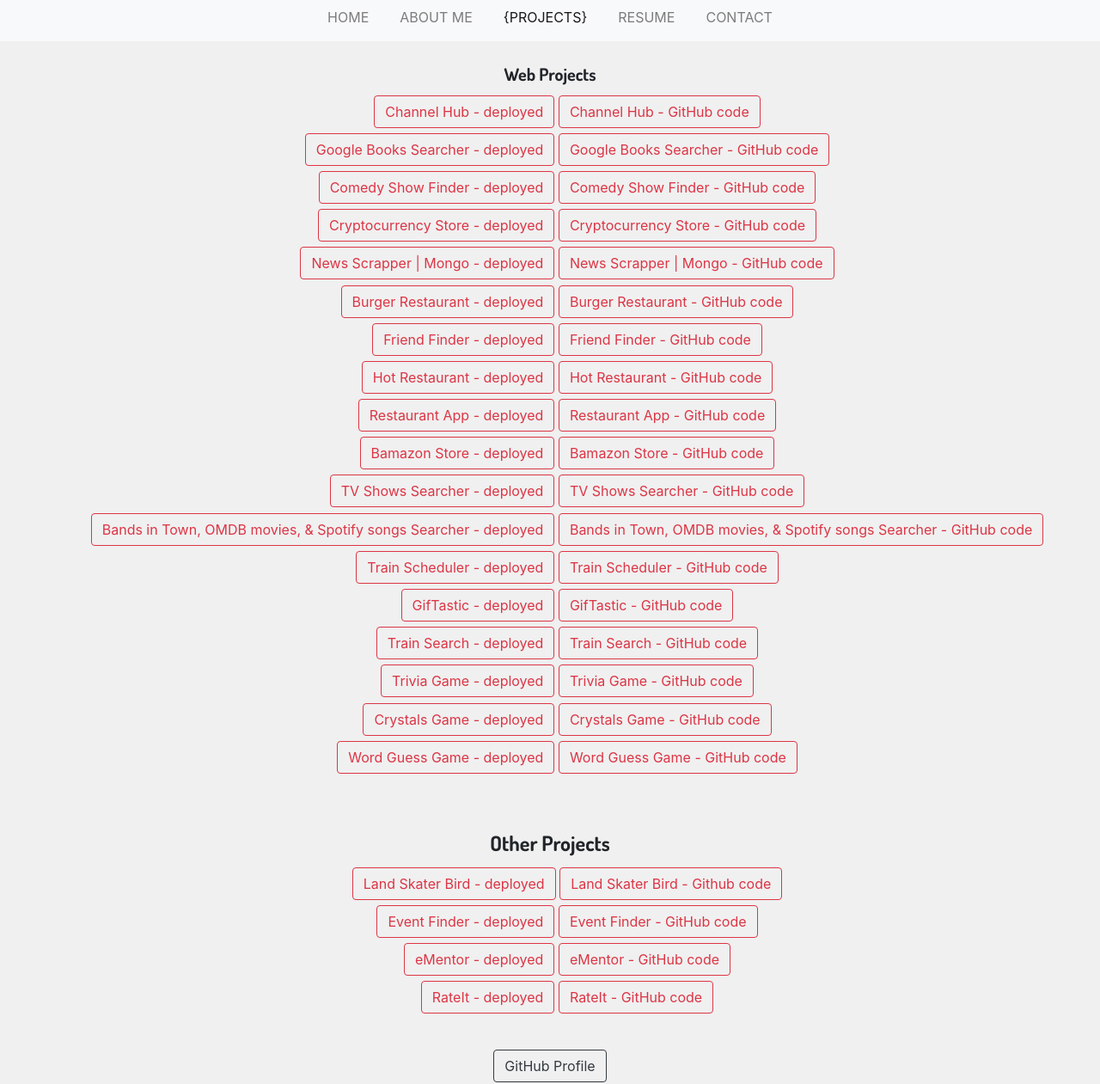
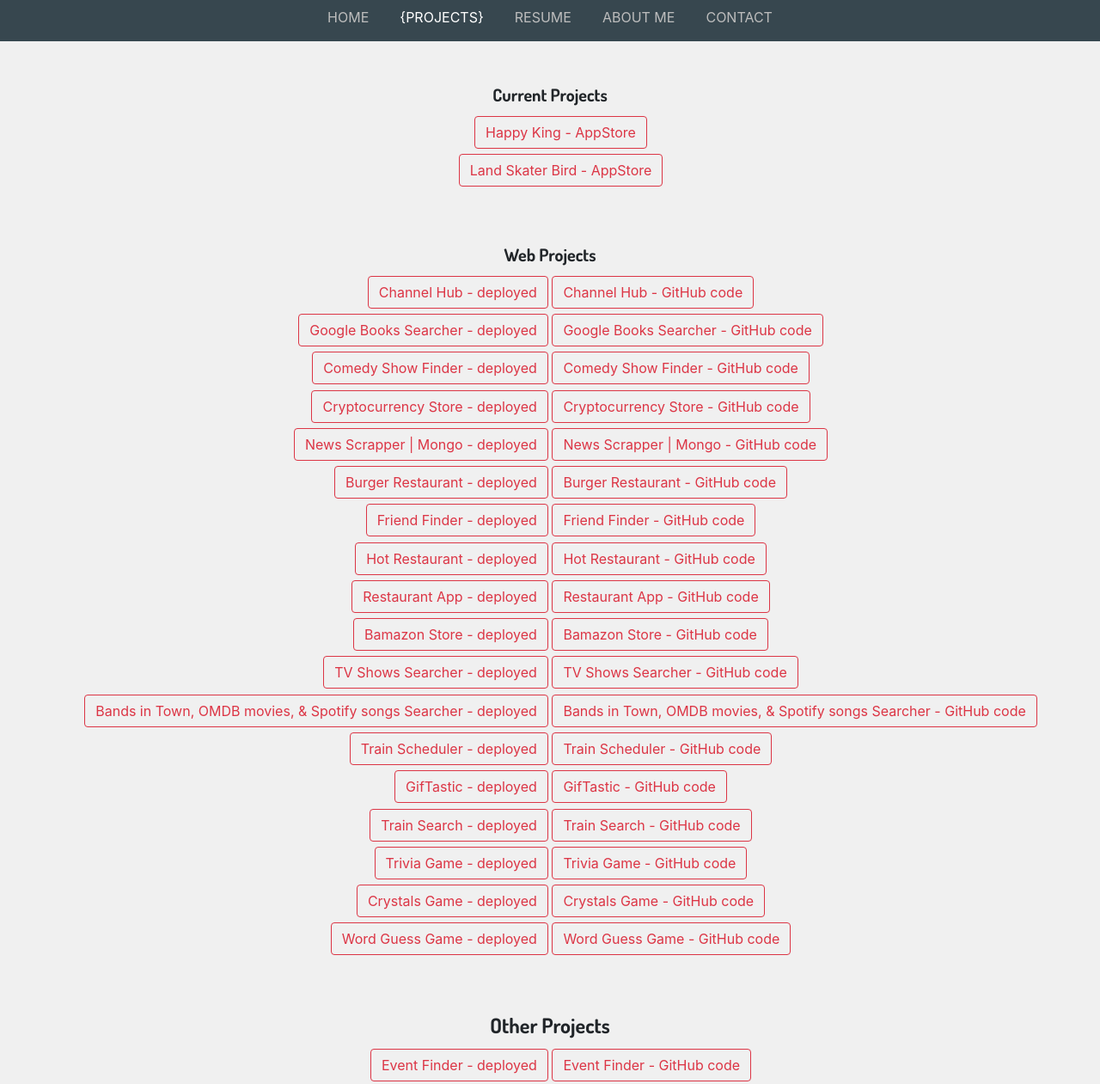
Before and after one commit to pablodiazt/ePortfolio-Pablo, a plain HTML site: page html/projects.html in a window 1280 px wide. Shown: the part 99-1360 px from the top of the page at 86% size. Drawn offline with nearby package versions, Linux system fonts and the light colour scheme; a web font is replaced by a local one.

Commit message:
changed navbar and ui plus background colors and buttons layout

```diff
--- a/css/reset.css
+++ b/css/reset.css
@@ -45,4 +45,5 @@ footer {
 
 ul {
     list-style-type: none;
+    padding-inline-start: 25px;
 }
--- a/css/styles.css
+++ b/css/styles.css
@@ -7,6 +7,26 @@
 /* ------------ NAV-BAR */
 .navbar {
     margin-bottom: 0px;
+    background-color: #37474F;
+    border-radius: 0px;
+}
+
+.active>.nav-link,
+.navbar-light .navbar-nav .nav-link.active,
+.nav-link.show,
+.navbar-light .navbar-nav .show>.nav-link {
+    color: #ffffff;
+}
+
+.navbar-light .navbar-nav .nav-link,
+.nav-link.show,
+.navbar-light .navbar-nav .show>.nav-link {
+    color: #bdbdbd;
+
+}
+
+.navbar-light .navbar-nav .nav-link:hover {
+    color: #90A4AE;
 }
 
 .navBar {
@@ -43,19 +63,24 @@
     padding: 2% 20% 10% 20%;
 }
 
-/* about */
-.aboutContent {
-    padding: 2% 5% 2% 5%;
+/* projects */
+.webProjectsDiv {
+    padding-top: 0%;
+    padding-bottom: 2%;
 }
 
-.contentLeft {
-    float: left;
-    /* overflow: hidden; */
+.otherProjectsDiv {
+    padding-bottom: 2%;
 }
 
-.aboutImg {
-    height: 250px;
-    /* width: ; */
+.projectLink {
+    margin-left: 1%;
+    margin-right: 1%;
+    margin-bottom: .5%;
+}
+
+.githubBtn {
+    margin-bottom: 2%;
 }
 
 /* resume */
@@ -118,24 +143,19 @@
     margin-left: 1%;
 }
 
-/* projects */
-.webProjectsDiv {
-    padding-top: 0%;
-    padding-bottom: 2%;
+/* about */
+.aboutContent {
+    padding: 2% 5% 2% 5%;
 }
 
-.otherProjectsDiv {
-    padding-bottom: 2%;
+.contentLeft {
+    float: left;
+    /* overflow: hidden; */
 }
 
-.projectLink {
-    margin-left: 1%;
-    margin-right: 1%;
-    margin-bottom: .5%;
-}
-
-.githubBtn {
-    margin-bottom: 2%;
+.aboutImg {
+    height: 250px;
+    /* width: ; */
 }
 
 /* contact */
@@ -161,10 +181,6 @@
     margin: auto;
 }
 
-.navbar {
-    border-radius: 0px;
-}
-
 .socialMedia {
     color: white;
     margin: auto;
--- a/html/projects.html
+++ b/html/projects.html
@@ -7,7 +7,7 @@
     <meta http-equiv="X-UA-Compatible" content="ie=edge">
 
 
-    <!-- boostrap css -->
+    <!-- Bootstrap CSS 4.5 -->
     <link rel="stylesheet" href="https://stackpath.bootstrapcdn.com/bootstrap/4.5.0/css/bootstrap.min.css"
         integrity="sha384-9aIt2nRpC12Uk9gS9baDl411NQApFmC26EwAOH8WgZl5MYYxFfc+NcPb1dKGj7Sk" crossorigin="anonymous">
 
@@ -16,27 +16,36 @@
     <!-- MDB icon -->
     <link rel="icon" href="img/mdb-favicon.ico" type="image/x-icon">
     <!-- Font Awesome -->
-    <link rel="stylesheet" href="https://use.fontawesome.com/releases/v5.11.2/css/all.css">
-    <!-- Google Fonts Roboto -->
-    <!-- <link rel="stylesheet" href="https://fonts.googleapis.com/css?family=Roboto:300,400,500,700&display=swap"> -->
+    <link rel="stylesheet" href="https://use.fontawesome.com/releases/v5.8.2/css/all.css">
+    <!-- Google Fonts -->
+    <link rel="stylesheet" href="https://fonts.googleapis.com/css?family=Roboto:300,400,500,700&display=swap">
     <!-- Bootstrap core CSS -->
     <!-- <link href="https://cdnjs.cloudflare.com/ajax/libs/twitter-bootstrap/4.5.0/css/bootstrap.min.css" rel="stylesheet"> -->
     <!-- Material Design Bootstrap -->
     <!-- <link href="https://cdnjs.cloudflare.com/ajax/libs/mdbootstrap/4.19.1/css/mdb.min.css" rel="stylesheet"> -->
-    <!-- Bootstrap core CSS -->
-    <!-- <link rel="stylesheet" href="../css/bootstrap.min.css"> -->
-    <!-- Material Design Bootstrap -->
-    <!-- <link rel="stylesheet" href="../css/mdb.min.css"> -->
-    <!-- Your custom styles (optional) -->
-    <!-- <link rel="stylesheet" href="../css/style.css"> -->
     <!-- ----------- MDB CSS -->
 
 
-    <!-- Custom base styles -->
+    <!-- ----------- MDB JS -->
+    <!-- JQuery -->
+    <script type="text/javascript" src="https://cdnjs.cloudflare.com/ajax/libs/jquery/3.5.1/jquery.min.js"></script>
+    <!-- Bootstrap tooltips -->
+    <script type="text/javascript" src="https://cdnjs.cloudflare.com/ajax/libs/popper.js/1.14.4/umd/popper.min.js">
+    </script>
+    <!-- Bootstrap core JavaScript -->
+    <script type="text/javascript"
+        src="https://cdnjs.cloudflare.com/ajax/libs/twitter-bootstrap/4.5.0/js/bootstrap.min.js"></script>
+    <!-- MDB core JavaScript -->
+    <script type="text/javascript" src="https://cdnjs.cloudflare.com/ajax/libs/mdbootstrap/4.19.1/js/mdb.min.js">
+    </script>
+    <!-- ----------- MDB JS -->
+
+
+    <!-- custom base styles -->
     <link href="../css/reset.css" rel="stylesheet">
+    <!-- custom styles -->
+    <link href="../css/styles.css" rel="stylesheet">
 
-    <!-- Custom styles -->
-    <link href="../css/styles.css" rel="stylesheet">
 
     <!-- Google Fonts -->
     <link href="https://fonts.googleapis.com/css?family=Dosis:700|Laila&display=swap" rel="stylesheet">
@@ -52,7 +61,7 @@
     </header>
 
     <!-- ------------------- NAV BAR -->
-    <nav class="navbar navbar-expand-sm navbar-light static-top bg-light">
+    <nav class="navbar navbar-expand-sm navbar-light static-top">
         <div class="navBar">
 
             <ul class="navbar-nav ml-auto">
@@ -62,15 +71,15 @@
                 </li>
 
                 <li class="nav-item navBarButtons">
-                    <a class="nav-link" href="./about.html">ABOUT ME</a>
-                </li>
-
-                <li class="nav-item navBarButtons">
                     <a class="nav-link active" href="./projects.html">{PROJECTS}</a>
                 </li>
 
                 <li class="nav-item navBarButtons">
                     <a class="nav-link" href="./resume.html">RESUME</a>
+                </li>
+
+                <li class="nav-item navBarButtons">
+                    <a class="nav-link" href="./about.html">ABOUT ME</a>
                 </li>
 
                 <li class="nav-item navBarButtons">
@@ -85,11 +94,37 @@
     <!-- ------------------- BODY -->
     <div class="bodyDiv">
 
+        <br>
+
+        <!-- ---- current projects -->
+        <div class="bodyHeading">
+            <h5>Current Projects</h5>
+        </div>
+
+        <div class="webProjectsDiv">
+            <ul>
+
+                <li class="projectLink">
+                    <a href="https://apps.apple.com/us/app/happy-king-deluxe/id1548877551"><button type="button"
+                            class="btn btn-outline-danger">Happy King -
+                            AppStore</button></a>
+                </li>
+
+                <li class="projectLink">
+                    <a href="https://apps.apple.com/us/app/land-skater-bird/id878429717"><button type="button"
+                            class="btn btn-outline-danger">Land Skater Bird -
+                            AppStore</button></a>
+                </li>
+
+            </ul>
+        </div>
+
+
+        <!-- ---- web projects -->
         <div class="bodyHeading">
             <h5>Web Projects</h5>
         </div>
 
-        <!-- ---- web projects -->
         <div class="webProjectsDiv">
             <ul>
 
@@ -224,6 +259,7 @@
             </ul>
         </div>
 
+
         <!-- ---- other projects -->
         <div class="bodyHeading">
             <h4>Other Projects</h4>
@@ -231,13 +267,6 @@
 
         <div class="otherProjectsDiv">
             <ul>
-
-                <li class="projectLink">
-                    <a href=""><button type="button" class="btn btn-outline-danger">Land Skater Bird -
-                            deployed</button></a>
-                    <a href="-"><button type="button" class="btn btn-outline-danger">Land Skater Bird - Github
-                            code</button></a>
-                </li>
 
                 <li class="projectLink">
                     <a href=""><button type="button" class="btn btn-outline-danger">Event Finder -
@@ -263,6 +292,7 @@
             </ul>
         </div>
 
+
         <!-- ---- github button -->
         <a href="https://github.com/pablodiazt">
             <button type="button" class="btn btn-outline-dark githubBtn">GitHub Profile</button> <br>
@@ -271,18 +301,13 @@
     </div>
 
     <!-- ------------------- NAVBAR BOTTOM -->
-    <navbar class="">
+    <nav class="navbar navbar-expand-sm navbar-light static-top">
+        <div class="navBar">
 
-        <!-- nav bar -->
-        <div class="navbar navbar-expand-sm navbar-light static-top bg-light">
-            <div class="navBar">
             <ul class="navbar-nav ml-auto">
+
                 <li class="nav-item navBarButtons">
                     <a class="nav-link" href="../index.html">HOME</a>
-                    </li>
-
-                    <li class="nav-item navBarButtons">
-                        <a class="nav-link" href="./about.html">ABOUT ME</a>
                 </li>
 
                 <li class="nav-item navBarButtons">
@@ -294,13 +319,16 @@
                 </li>
 
                 <li class="nav-item navBarButtons">
+                    <a class="nav-link" href="./about.html">ABOUT ME</a>
+                </li>
+
+                <li class="nav-item navBarButtons">
                     <a class="nav-link" href="./contact.html">CONTACT</a>
                 </li>
+
             </ul>
         </div>
-        </div>
-
-    </navbar>
+    </nav>
 
 
     <!-- ------------------- FOOTER -->
```
Also changed, not shown: html/about.html (+34 -28 lines), html/contact.html (+46 -12 lines), html/resume.html (+34 -27 lines), index.html (+36 -29 lines). Lines whose indentation alone changed are shown as unchanged.
